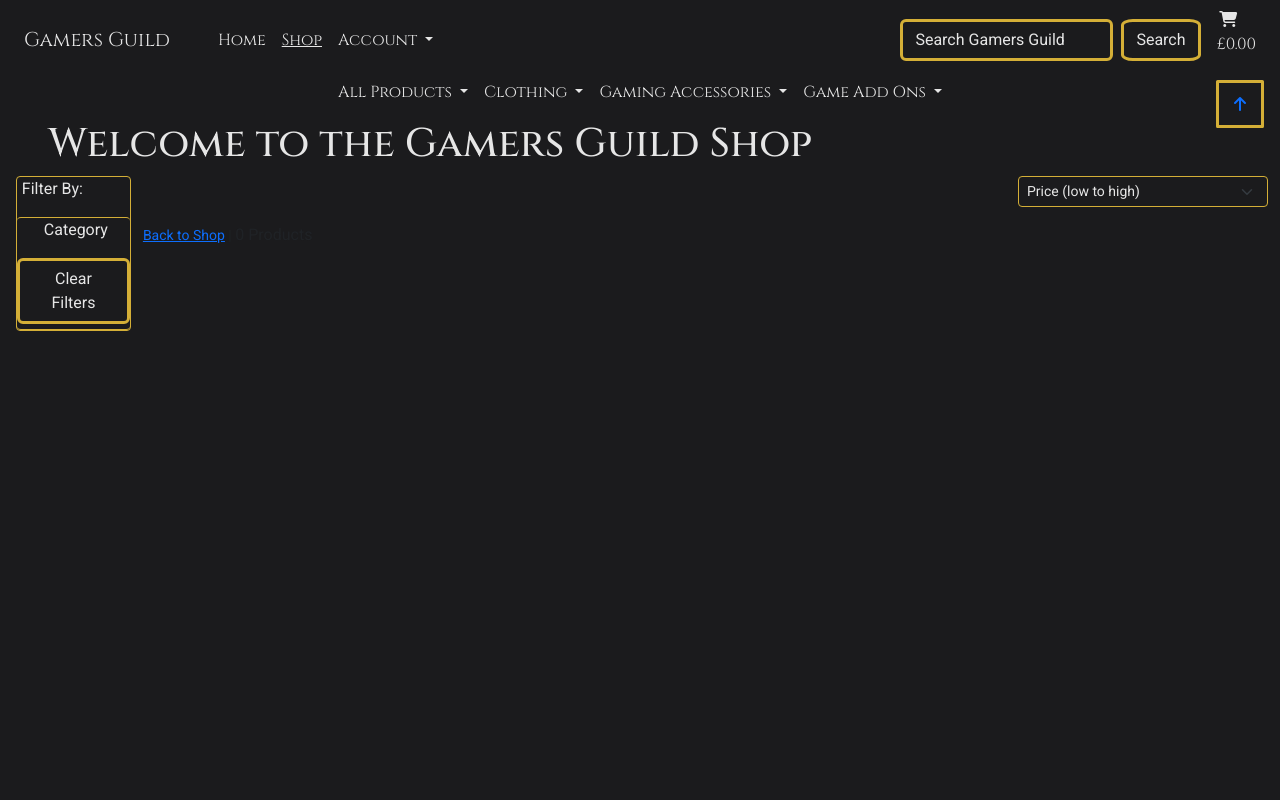
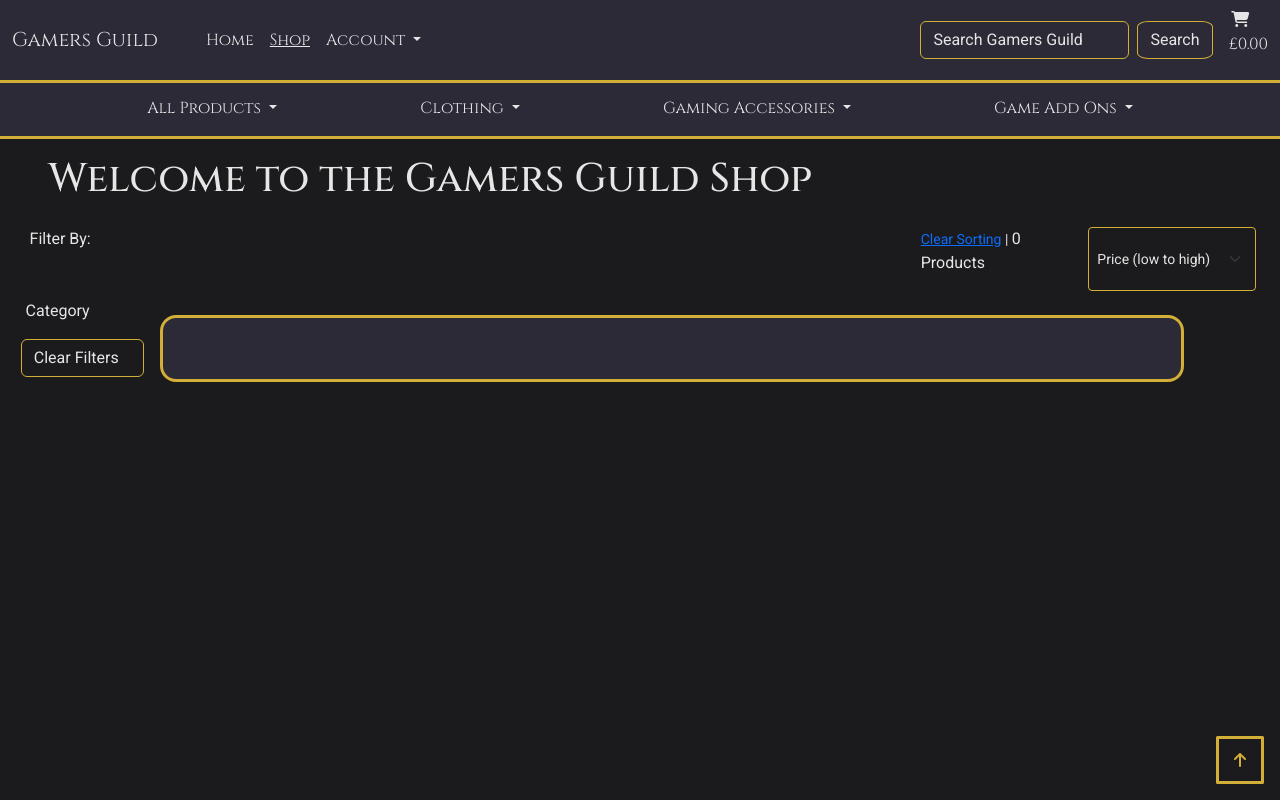
Before and after one commit to Lyd-W/gamers-guild, a Django app: a page that uses shop/templates/shop/shop.html in a window 1280 px wide. Run offline with Django 4.2, Linux system fonts and the light colour scheme; data that the repository does not hold is empty; parts of the project's set-up code (start-up, migrations or seed data) failed here and were passed over; some libraries are stand-ins or nearby versions.

Commit message:
Update sitewide styling

```diff
--- a/shop/templates/shop/shop.html
+++ b/shop/templates/shop/shop.html
@@ -1,41 +1,74 @@
 {% extends "base.html" %}
 {% load static %}
-
 {% block page_header %}
-<section class='shop-category'>
-  {% include 'includes/main-nav.html' %}
+  <section class="categories">
+    {% include "includes/main-nav.html" %}
   </section>
-
   <section class="shop-page-title">
-  <h1> Welcome to the Gamers Guild Shop </h1>
+    <h1>Welcome to the Gamers Guild Shop</h1>
   </section>
-{% endblock %}
-
+{% endblock page_header %}
 {% block content %}
-<section class='shop-container'>
-
-  <div class='btt-btn'>
-  <a class='btt-link'>
-    <i class='fas fa-arrow-up'></i>
+  <section class="shop-container">
+    <div class="sort-filter-container">
+      <section class="filter">
+            {% include "includes/mobile-shop-filter.html" %}
+            <div data-sticky-sidebar class="filter-sidebar d-none d-md-block">
+              <p class="filter-header">Filter By:</p>
+            </div>
+      </section>
+      <section class="sort-dropdown">
+        <select id="sort-selector" class="form-select form-select-sm">
+          <option value="reset"
+                  {% if current_sorting == 'None_None' %}selected{% endif %}>Sort by...</option>
+          <option value="price_asc"
+                  {% if current_sorting == 'price_asc' %}selected{% endif %}>Price (low to high)</option>
+          <option value="price_desc"
+                  {% if current_sorting == 'price_desc' %}selected{% endif %}>Price (high to low)</option>
+          <option value="rating_asc"
+                  {% if current_sorting == 'rating_asc' %}selected{% endif %}>Rating (low to high)</option>
+          <option value="rating_desc"
+                  {% if current_sorting == 'rating_desc' %}selected{% endif %}>Rating (high to low)</option>
+          <option value="name_asc"
+                  {% if current_sorting == 'name_asc' %}selected{% endif %}>Name (A-Z)</option>
+          <option value="name_desc"
+                  {% if current_sorting == 'name_desc' %}selected{% endif %}>Name (Z-A)</option>
+          <option value="category_asc"
+                  {% if current_sorting == 'category_asc' %}selected{% endif %}>Category (A-Z)</option>
+          <option value="category_desc"
+                  {% if current_sorting == 'category_desc' %}selected{% endif %}>Category (Z-A)</option>
+        </select>
+        <div class="col-12 col-md-6">
+          <p>
+            {% if search_term or current_categories or current_sorting != 'None_None' %}
+              <span class="small">
+                <a href="{% url 'shop' %}">Clear Sorting</a> |
+              </span>
+            {% endif %}
+            {{ products|length }} Products
+            {% if search_term %}found for <strong>"{{ search_term }}"</strong>{% endif %}
+          </p>
+        </div>
+      </section>
+      <div class="btt-btn">
+        <a class="btt-link">
+          <i class="fas fa-arrow-up"></i>
         </a>
       </div>
 
-  <div data-sticky-sidebar class='filter-sidebar'>
-    <p class='filter-header'> Filter By: </p>
-    <div class="filter-wrapper">
-      <p class='categories-header'> Category </p>
-
-      <form method="GET" action="{% url 'shop' %}">
+    </div>
+      <section class="main-shop">
+          <div class="filter-wrapper d-none d-md-block">
+            <p class="categories-header">Category</p>
+              <form method="GET" action="{% url "shop" %}">
                 {% for category in categories %}
-          <div class='category-badge'>
+                  <div class="category-badge">
                     <label>
-              <input
-                type="checkbox"
+                      <input type="checkbox"
                             name="category"
                             value="{{ category.type }}"
-                onchange=this.form.submit()
-                {% if category.type in current_categories %}checked{% endif %}
-              >
+                            onchange="this.form.submit()"
+                            {% if category.type in current_categories %}checked{% endif %}>
                       {{ category.readable_type|default:category.type }}
                     </label>
                   </div>
@@ -43,80 +76,10 @@
               </form>
             <a href="{% url 'shop' %}" class="btn clear-filters-btn">Clear Filters</a>
         </div>
-  </div>
-
-  <div class="container-fluid">
-    <div class="row mb-3">
-      <div class="col-12 d-flex justify-content-end">
-        <div style="max-width: 250px; width: 100%;">
-          <select id="sort-selector" class="form-select form-select-sm">
-            <option value="reset"
-              {% if current_sorting == 'None_None' %}selected{% endif %}>
-              Sort by...
-            </option>
-            <option value="price_asc"
-              {% if current_sorting == 'price_asc' %}selected{% endif %}>
-              Price (low to high)
-            </option>
-            <option value="price_desc"
-              {% if current_sorting == 'price_desc' %}selected{% endif %}>
-              Price (high to low)
-            </option>
-
-            <option value="rating_asc"
-              {% if current_sorting == 'rating_asc' %}selected{% endif %}>
-              Rating (low to high)
-            </option>
-            <option value="rating_desc"
-              {% if current_sorting == 'rating_desc' %}selected{% endif %}>
-              Rating (high to low)
-            </option>
-            <option value="name_asc"
-              {% if current_sorting == 'name_asc' %}selected{% endif %}>
-              Name (A-Z)
-            </option>
-            <option value="name_desc"
-              {% if current_sorting == 'name_desc' %}selected{% endif %}>
-              Name (Z-A)
-            </option>
-            <option value="category_asc"
-              {% if current_sorting == 'category_asc' %}selected{% endif %}>
-              Category (A-Z)
-            </option>
-            <option value="category_desc"
-              {% if current_sorting == 'category_desc' %}selected{% endif %}>
-              Category (Z-A)
-            </option>
-
-          </select>
-        </div>
-      </div>
-
-      <div class="col-12 col-md-6">
-        <p class="text-muted mt-3 text-center text-md-start">
-
-          {% if search_term or current_categories or current_sorting != 'None_None' %}
-            <span class="small">
-              <a href="{% url 'shop' %}">Back to Shop</a> |
-            </span>
-          {% endif %}
-
-          {{ products|length }} Products
-
-          {% if search_term %}
-            found for <strong>"{{ search_term }}"</strong>
-          {% endif %}
-
-        </p>
-      </div>
-
-    </div>
-
+        <div class="products">
             <div class="row g-4">
-
             {% for product in products %}
-      <div class="col-md-4 d-flex">
-
+              <div class="col-12 col-md-4 col-lg-3 d-flex">
                 <article class="product-card h-100 w-100">
                   <a href="{% url 'product_detail' product.id %}" class="product-link">
                     {% if product.image %}
@@ -127,27 +90,20 @@
                       <img class="card-img-top" alt="product placeholder">
                     {% endif %}
                   </a>
-
                   <div class="card-body">
-
                     <h2 class="card-title">
-              <a href="{% url 'product_detail' product.id %}"
-                 class="product-link">
-                {{ product.name }}
-              </a>
+                      <a href="{% url "product_detail" product.id %}" class="product-link">{{ product.name }}</a>
                     </h2>
-
-            <div class="price"> £{{ product.price }}</div>
-
+                    <div class="price">£{{ product.price }}</div>
                     {% if product.category %}
                       <p class="small mt-1 mb-0">
-                <a class='category' href="{% url 'shop' %}?category={{ product.category.type }}">
+                        <a class="category"
+                          href="{% url 'shop' %}?category={{ product.category.type }}">
                           <i class="fas fa-tag mr-1"></i>
                           {{ product.category.readable_type }}
                         </a>
                       </p>
                     {% endif %}
-
                     {% if product.rating %}
                       <small class="rating">
                         <i class="fas fa-star mr-1"></i>
@@ -156,19 +112,14 @@
                     {% else %}
                       <small class="rating">No Rating</small>
                     {% endif %}
-
                   </div>
-
                 </article>
-
               </div>
               {% endfor %}
-
             </div>
-
           </div>
     </section>
-
+  </section>
   <script>
 document.querySelectorAll('.btt-link').forEach(link => {
   link.addEventListener('click', () => {
@@ -179,7 +130,6 @@ document.querySelectorAll('.btt-link').forEach(link => {
   });
 });
   </script>
-
   <script>
   const sortSelector = document.getElementById("sort-selector");
 
@@ -199,5 +149,4 @@ document.querySelectorAll('.btt-link').forEach(link => {
     window.location.replace(currentUrl);
   });
   </script>
-
 {% endblock %}
--- a/static/css/base.css
+++ b/static/css/base.css
@@ -20,12 +20,20 @@
   --bs-dropdown-link-hover-color: #D4AF37;
 }
 
+header {
+  width: 100%;
+  padding: 0!important;
+}
+
 .navbar {
+  background-color: var(--secondary-color);
   --bs-navbar-color: var(--text);
   --bs-navbar-hover-color: var(--primary-highlight);
   --bs-navbar-active-color: var(--text);
   --bs-navbar-brand-color: var(--text);
   --bs-navbar-brand-hover-color: var(--primary-highlight);
+  width: 100%;
+  border-bottom: solid var(--primary-highlight);
 }
 
 .navbar-nav .nav-link {
@@ -81,8 +89,18 @@ h1 {
    padding-left: 2rem;
 }
 
+.categories {
+    padding-top: 3rem;
+    background-color: var(--secondary-color);
+    width: 100%;
+    display: flex;
+    flex-direction: row;
+    justify-content: space-evenly;
+}
+
 .shop-category {
-    margin-top: 2rem;
+    padding-top: 2rem;
+    background-color: var(--secondary-color);
     width: 100%;
     display: flex;
     flex-direction: row;
@@ -90,20 +108,31 @@ h1 {
 }
 
 .shop-page-title {
-  padding-left: 3rem;
-  padding-bottom: 0.5rem;
+  padding: 1rem 3rem;
 }
 
 .search-bar{
   border: var(--primary-highlight) solid;
+  border-width: 0.1rem;
+  background-color: var(--secondary-color);
 }
 
 .search-bar::placeholder {
   color: var(--text);
 }
 
-.search-btn{
+.search-btn {
   border-radius: 15%;
+  border-width: 0.1rem;
+  background-color: var(--secondary-color);
+}
+
+.search-btn:hover {
+  background-color: var(--secondary-color);
+  border: var(--primary-highlight) solid;
+  border-width: 0.1rem;
+  border-radius: 15%;
+  color: var(--primary-highlight);
 }
 
 /* Shop links hover */
@@ -113,26 +142,40 @@ h1 {
 
 .shop-container {
   display: flex;
+  flex-direction: column;
+}
+
+.filters-btn, .filters-btn:hover {
+  margin: 0.75rem;
+  max-width: fit-content;
+  max-height: fit-content ;
+  border: solid var(--primary-highlight);
+  border-width: 0.1rem;
 }
 
 .filter-sidebar {
-  margin-left: 1rem;
-  border: 0.1rem solid var(--primary-highlight);
-  border-radius: 0.25rem;
-  width: 10%
+  margin: 0 1rem 0 0.3rem;
 }
 
 .filter-header, .categories-header {
-  padding-left: 0.3rem;
+ padding-left: 0.3rem;
 }
 
-.filter-wrapper {
+ .filter-wrapper {
+  width: 10%;
+  display: flex;
+  flex-direction: column;
+  justify-content: flex-start;
+  margin-left: 1rem;
+  padding-left: 0.3rem;
+ }
+
+.filter-wrapper-mobile {
   display:flex;
   flex-wrap: wrap;
-  justify-content: center;
-  border-top: 0.1rem solid var(--primary-highlight);
-  border-bottom:  0.1rem solid var(--primary-highlight);
-  border-radius: 0.25rem;
+  justify-content: start;
+  margin-bottom: 0.4rem;
+  padding: 0.25rem;
 }
 
 .category-badge {
@@ -142,6 +185,7 @@ padding: 0.3rem;
 
 .clear-filters-btn {
   border: var(--primary-highlight) solid;
+  border-width: 0.1rem;
   color: var(--text);
   display: flex;
   margin-bottom: 0.3rem;
@@ -151,7 +195,7 @@ padding: 0.3rem;
   height: 3rem;
   width: 3rem;
   position:fixed;
-  top: 5rem;
+  bottom: 1rem;
   right: 1rem;
   z-index: 1000;
   border: var(--primary-highlight) solid;
@@ -166,6 +210,8 @@ padding: 0.3rem;
   height: 100%;
   cursor: pointer;
   text-decoration: none;
+  color: var(--primary-highlight);
+  background-color: var(--primary-color);
 }
 
 .increment-qty, .decrement-qty {
@@ -191,6 +237,7 @@ padding: 0.3rem;
     transform 0.2s ease,
     box-shadow 0.2s ease;
   margin-bottom: 2rem;
+  background-color: var(--secondary-color);
 }
 
 .boardgame-card:hover,
@@ -310,3 +357,65 @@ padding: 0.3rem;
     overflow-x: hidden;
     overflow-y: auto;
 }
+
+
+@media (min-width: 576px) {
+
+}
+
+@media (min-width: 768px) {
+
+.shop-container {
+  position: sticky;
+}
+
+ .sort-filter-container{
+  margin: 0.5rem;
+  display: flex;
+  flex-wrap: wrap;
+  justify-items: center;
+  justify-content: space-between;
+ }
+
+ .sort-dropdown {
+  display: flex;
+  flex-direction: row-reverse;
+  margin-right: 1rem;
+ }
+
+ .filter {
+  margin-left: 0.75rem;
+ }
+
+ .products {
+  width: 80%;
+  margin-left: 1rem;
+  margin-top: 1rem;
+  padding: 1.5rem;
+  background-color: var(--secondary-color);
+  border: solid var(--primary-highlight);
+  border-radius: 1rem;
+  }
+
+ .product-card {
+  background-color: var(--primary-color);
+ }
+
+  .main-shop {
+    display: flex;
+  }
+}
+
+
+
+@media (min-width: 992px) {
+
+
+
+@media (min-width: 1200px) {
+
+}
+
+@media (min-width: 1400px) {
+
+ }
--- /dev/null
+++ b/templates/includes/mobile-shop-filter.html
@@ -0,0 +1,39 @@
+ <div class="d-md-none mb-2">
+  <button class="btn filters-btn w-100"
+          type="button"
+          data-bs-toggle="collapse"
+          data-bs-target="#mobileFiltersCollapse"
+          aria-expanded="false"
+          aria-controls="mobileFiltersCollapse">
+    <i class="fas fa-filter me-2"></i> Filters
+  </button>
+
+  <div class="collapse" id="mobileFiltersCollapse">
+    <div class="card card-body p-3">
+      <p class="filter-header">Filter By:</p>
+      <p class="categories-header">Category</p>
+    <div class='filter-wrapper-mobile'>
+      <form method="GET" action="{% url 'shop' %}">
+        {% for category in categories %}
+          <div class="form-check mb-1">
+            <input class="form-check-input"
+                   type="checkbox"
+                   name="category"
+                   value="{{ category.type }}"
+                   id="mobileCategory{{ forloop.counter }}"
+                   onchange="this.form.submit()"
+                   {% if category.type in current_categories %}checked{% endif %}>
+            <label class="form-check-label text-light" for="mobileCategory{{ forloop.counter }}">
+              {{ category.readable_type|default:category.type }}
+            </label>
+          </div>
+        {% endfor %}
+      </form>
+    </div>
+
+      <a href="{% url 'shop' %}" class="btn clear-filters-btn">
+        Clear Filters
+      </a>
+    </div>
+  </div>
+</div>
--- a/templates/includes/mobile-top-header.html
+++ b/templates/includes/mobile-top-header.html
@@ -1,5 +1,5 @@
 <li class="list-inline-item">
-    <a class="text-black nav-link d-block d-lg-none" href="#" id="mobile-search" data-toggle="dropdown" aria-haspopup="true" aria-expanded="false">
+    <a class="text-black nav-link d-block d-md-none" href="#" id="mobile-search" data-toggle="dropdown" aria-haspopup="true" aria-expanded="false">
         <div class="text-center">
             <div><i class="fas fa-search fa-lg"></i></div>
             <p class="my-0">Search</p>
@@ -21,7 +21,7 @@
     </div>
 </li>
 <li class="list-inline-item dropdown">
-    <a class="text-black nav-link d-block d-lg-none" href="#" id="user-options" data-toggle="dropdown" aria-haspopup="true" aria-expanded="false">
+    <a class="text-black nav-link d-block d-md-none" href="#" id="user-options" data-toggle="dropdown" aria-haspopup="true" aria-expanded="false">
         <div class="text-center">
             <div><i class="fas fa-user fa-lg"></i></div>
             <p class="my-0">My Account</p>
@@ -42,7 +42,7 @@
 
 </li>
 <li class="list-inline-item">
-    <a class="{% if grand_total %}text-primary font-weight-bold{% else %}text-black{% endif %} nav-link d-block d-lg-none" href="{% url 'view_bag' %}">
+    <a class="{% if grand_total %}text-primary font-weight-bold{% else %}text-black{% endif %} nav-link d-block d-md-none" href="{% url 'view_bag' %}">
         <div class="text-center">
             <div><i class="fas fa-shopping-bag fa-lg"></i></div>
             <p class="my-0">
```
Lines whose indentation alone changed are shown as unchanged.
